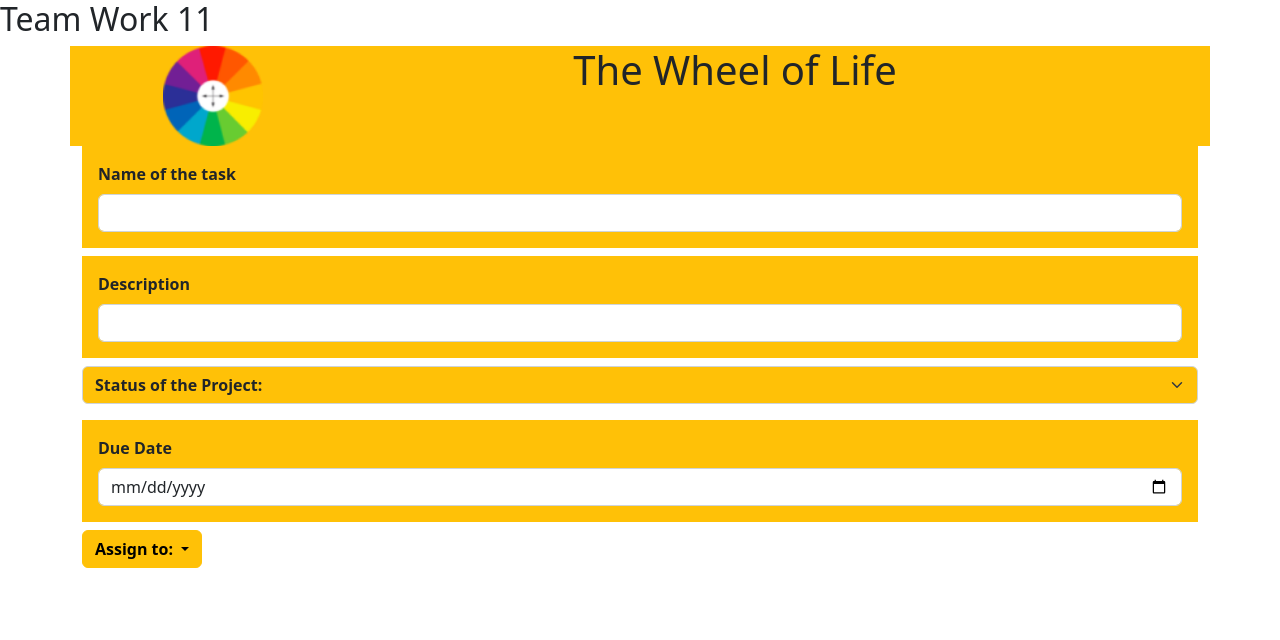
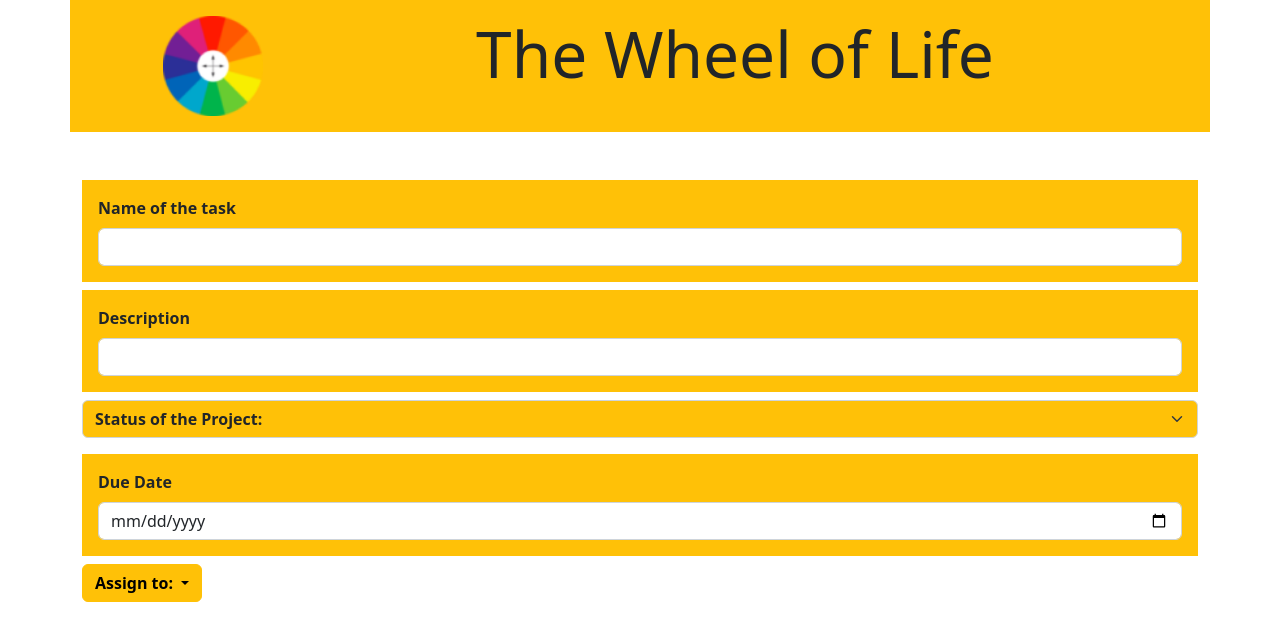
Before and after one commit to Faravhe/finalProjectOfGroup11, a plain HTML site: page index.html in a window 1280 px wide. Drawn offline with nearby package versions, Linux system fonts and the light colour scheme.

Commit message:
Main heading replaced by the logo and name of the project

```diff
--- a/index.html
+++ b/index.html
@@ -9,29 +9,27 @@
     <!--Main Css file-->
     <link rel="stylesheet" href="assets/style.css">
   </head>
+
   <body>
     <!--landing page body-->
 <!--Heading-->
-    <div class="has-bg-img">
-      <div class="box">
-      <h2>Team Work 11</h2>
-    </div>
-    </div>
-
+         <!--main field-->
          <div class="container bg-warning text-dark text-center">
-        <div class="row">
+          <div class="row py-3">
            <!--logo-->
            <div class="col-3">
         <img id="logo" class="img-fluid" src="assets/img/logo.png" alt="logo" />
       </div>
       <div class="col-8">
         <!--Main heading-->
-         <h1 class="Display-3"> The Wheel of Life</h1>
+           <h1 class="display-3"> The Wheel of Life</h1>
           </div>
           </div>
       </div>
+    <!--Heading ends-->
+
        <!--Main section input section-->
-       <div class="container">
+       <div class="container my-5">
         <div class="row">
     <form>
       <div class="mb-3">
@@ -71,6 +69,7 @@
   </form>
 </div>
 </div>
+  <!--main field ends-->
 
 
      <!--Js-->
```
Lines whose indentation alone changed are shown as unchanged.
